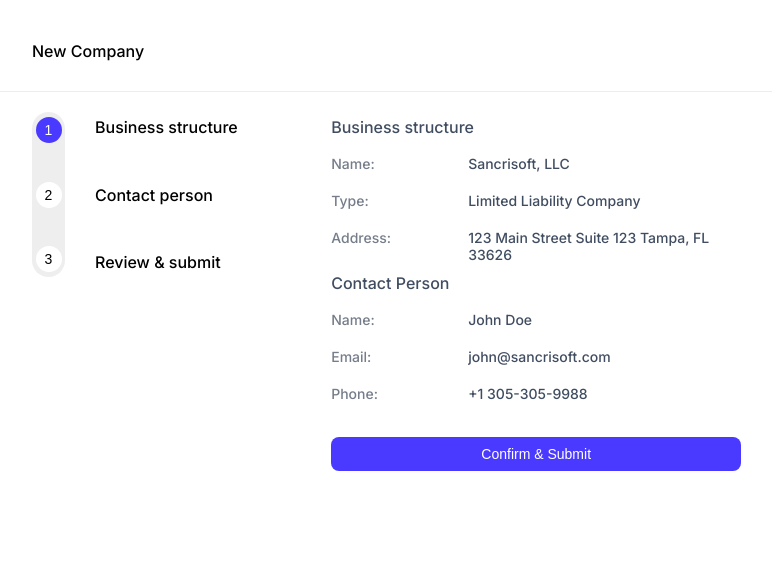
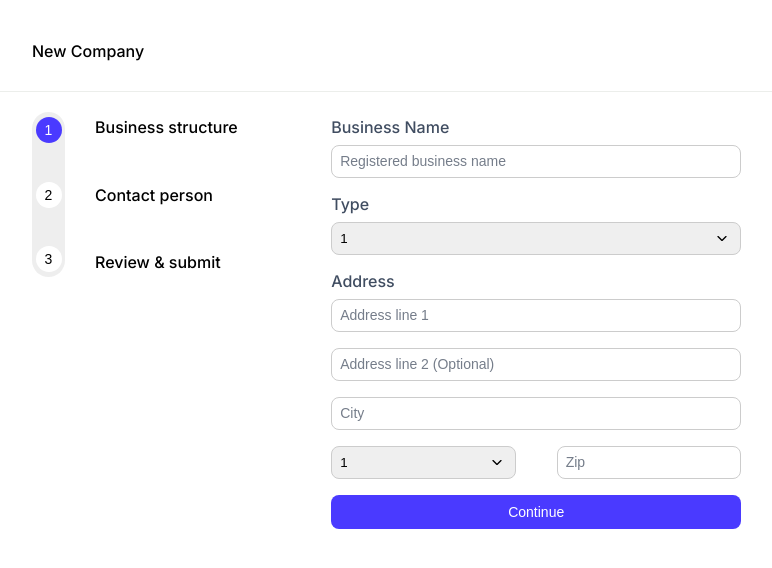
Before and after one commit to yeynerArenales/companycreator, a Next.js app: page / in a window 1280 px wide. Shown: the top 568 px of the page, without its empty margins (56-828 px from the left). Built offline with nearby package versions, Linux system fonts and the light colour scheme.

Commit message:
[FEATURE][REDUX] create template and connect steps with redux

```diff
--- a/src/app/layout.tsx
+++ b/src/app/layout.tsx
@@ -1,18 +1,21 @@
 import { Inter } from 'next/font/google'
+import { Providers } from '@/redux/provider'
 export const metadata = {
   title: 'Company Creator',
-  description: 'Form to create a Company',
+  description: 'Form to create a Company'
 }
 const inter = Inter({ subsets: ['latin'] })
 
 export default function RootLayout({
-  children,
+  children
 }: {
   children: React.ReactNode
 }) {
   return (
-    <html lang="en">
-      <body className={inter.className}>{children}</body>
+    <html lang='en'>
+      <body className={inter.className}>
+        <Providers>{children}</Providers>
+      </body>
     </html>
   )
 }
--- a/src/app/page.tsx
+++ b/src/app/page.tsx
@@ -1,13 +1,5 @@
-"use client"
-import React from "react";
-import Header from "@/components/organism/Header";
-import Sidebar from "@/components/molecules/Sidebar";
+import { Layout } from '@/components/layout'
 
 export default function Home() {
-  return (
-    <>
-      <Header></Header>
-      <Sidebar></Sidebar>
-    </>
-  );
+  return <Layout />
 }
--- /dev/null
+++ b/src/components/layout/index.tsx
@@ -0,0 +1,13 @@
+'use client'
+
+import { TmCompanyProcess } from '@/templates/tm-company-process'
+import Header from '../organism/Header'
+
+export const Layout = () => {
+  return (
+    <>
+      <Header />
+      <TmCompanyProcess />
+    </>
+  )
+}
--- a/src/components/molecules/Sidebar/index.tsx
+++ b/src/components/molecules/Sidebar/index.tsx
@@ -1,19 +1,19 @@
-"use client";
-import React, { useState } from "react";
+import React from 'react'
 
 // Style
-import styled from "styled-components";
+import styled from 'styled-components'
 
 // Components
-import { BusinessForm } from "@/components/organism/Forms";
-import { SidebarButton } from "@/components/atoms/Buttons";
-import { Review } from "../Review";
+import { SidebarButton } from '../../atoms/Buttons'
+import { useAppSelector } from '@/redux/hooks'
+import { useDispatch } from 'react-redux'
+import { setStep } from '@/redux/features/companyProcessSlice'
 
 const Container = styled.div`
   width: 30%;
   height: auto;
   display: flex;
-`;
+`
 
 const ButtonsBox = styled.div`
   width: 33px;
@@ -26,7 +26,7 @@ const ButtonsBox = styled.div`
   justify-content: space-between;
   flex-direction: column;
   align-items: center;
-`;
+`
 
 const SubTitlesBox = styled.div`
   width: 200px;
@@ -37,7 +37,7 @@ const SubTitlesBox = styled.div`
   flex-direction: column;
   align-items: center;
   margin-left: 30px;
-`;
+`
 
 const SubTitle = styled.h2`
   width: 100%;
@@ -45,29 +45,25 @@ const SubTitle = styled.h2`
   font-weight: 500;
   margin: 0;
   font-size: 16px;
-`;
-
-const Test = styled.div`
-  width: 100%;
-  display: flex;
-`;
+`
 
 const Sidebar = () => {
-  const buttons: number[] = [1, 2, 3];
+  const dispatch = useDispatch()
+  const { step } = useAppSelector((state) => state.companyProccessReducer)
+
+  const buttons: number[] = [1, 2, 3]
   const subtitles: string[] = [
-    "Business structure",
-    "Contact person",
-    "Review & submit",
-  ];
-  const [form, setForm] = useState(1);
+    'Business structure',
+    'Contact person',
+    'Review & submit'
+  ]
   return (
-    <Test>
     <Container>
       <ButtonsBox>
         {buttons.map((b) => (
           <SidebarButton
-              selected={b == form && true}
-              onClick={() => setForm(b)}
+            selected={b == step && true}
+            onClick={() => dispatch(setStep(b))}
             key={b}
             label={`${b}`}
           />
@@ -79,10 +75,7 @@ const Sidebar = () => {
         ))}
       </SubTitlesBox>
     </Container>
+  )
+}
 
-      <Review />
-    </Test>
-  );
-};
-
-export default Sidebar;
+export default Sidebar
--- /dev/null
+++ b/src/templates/tm-company-process/index.tsx
@@ -0,0 +1,15 @@
+'use client'
+
+import { Review } from '@/components/molecules/Review'
+import Sidebar from '@/components/molecules/Sidebar'
+import { ContainerRow } from './styles'
+import { DefaultProcess } from './steps'
+
+export const TmCompanyProcess = () => {
+  return (
+    <ContainerRow>
+      <Sidebar />
+      <DefaultProcess />
+    </ContainerRow>
+  )
+}
--- /dev/null
+++ b/src/templates/tm-company-process/steps/index.tsx
@@ -0,0 +1,18 @@
+import { Review } from '@/components/molecules/Review'
+import { BusinessForm, ContactForm } from '@/components/organism/Forms'
+import { useAppSelector } from '@/redux/hooks'
+
+export const DefaultProcess = () => {
+  const { step } = useAppSelector((state) => state.companyProccessReducer)
+
+  switch (step) {
+    case 1:
+      return <BusinessForm />
+
+    case 2:
+      return <ContactForm />
+
+    default:
+      return <Review />
+  }
+}
--- /dev/null
+++ b/src/templates/tm-company-process/styles.ts
@@ -0,0 +1,6 @@
+import styled from 'styled-components'
+
+export const ContainerRow = styled.div`
+  width: 100%;
+  display: flex;
+`
```
Lines whose indentation alone changed are shown as unchanged.
